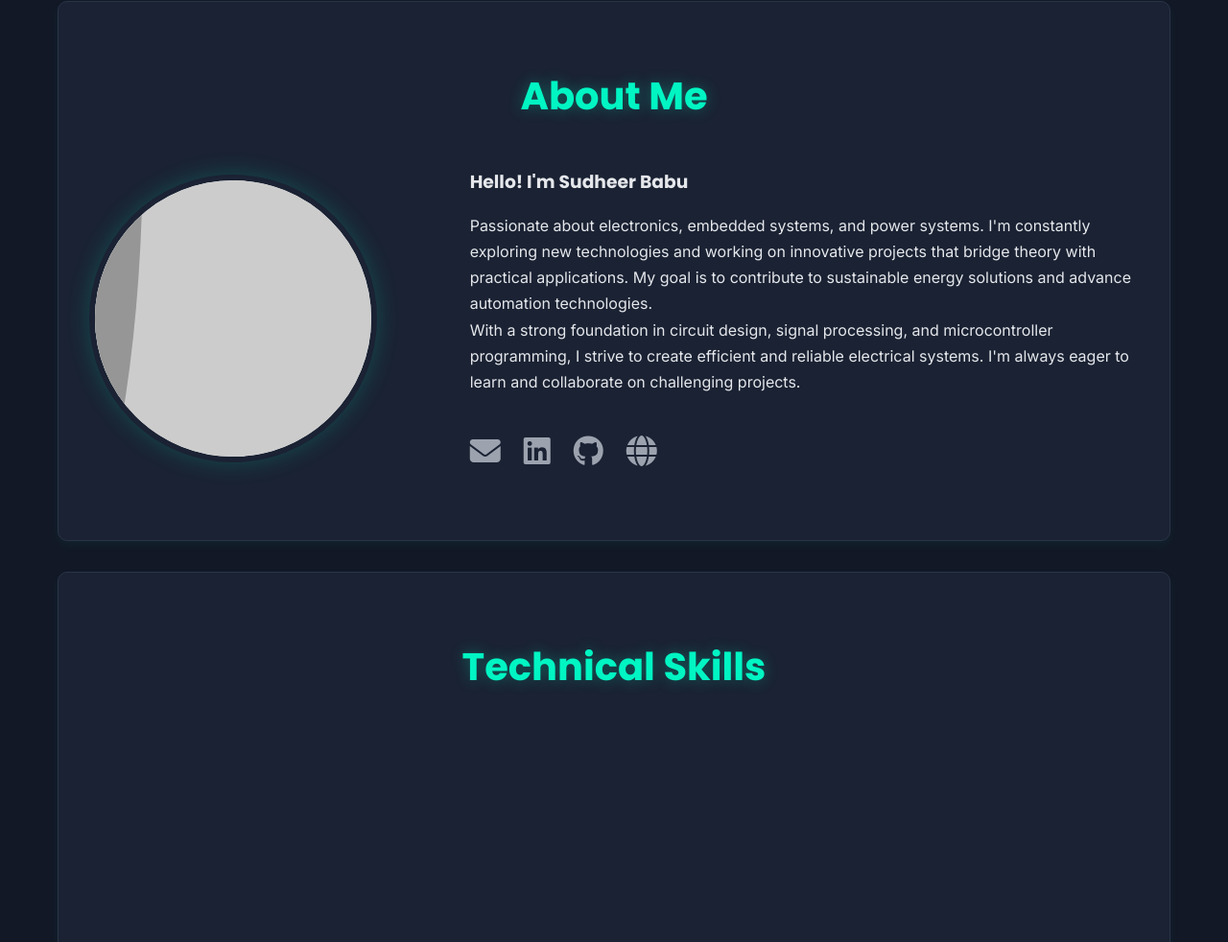
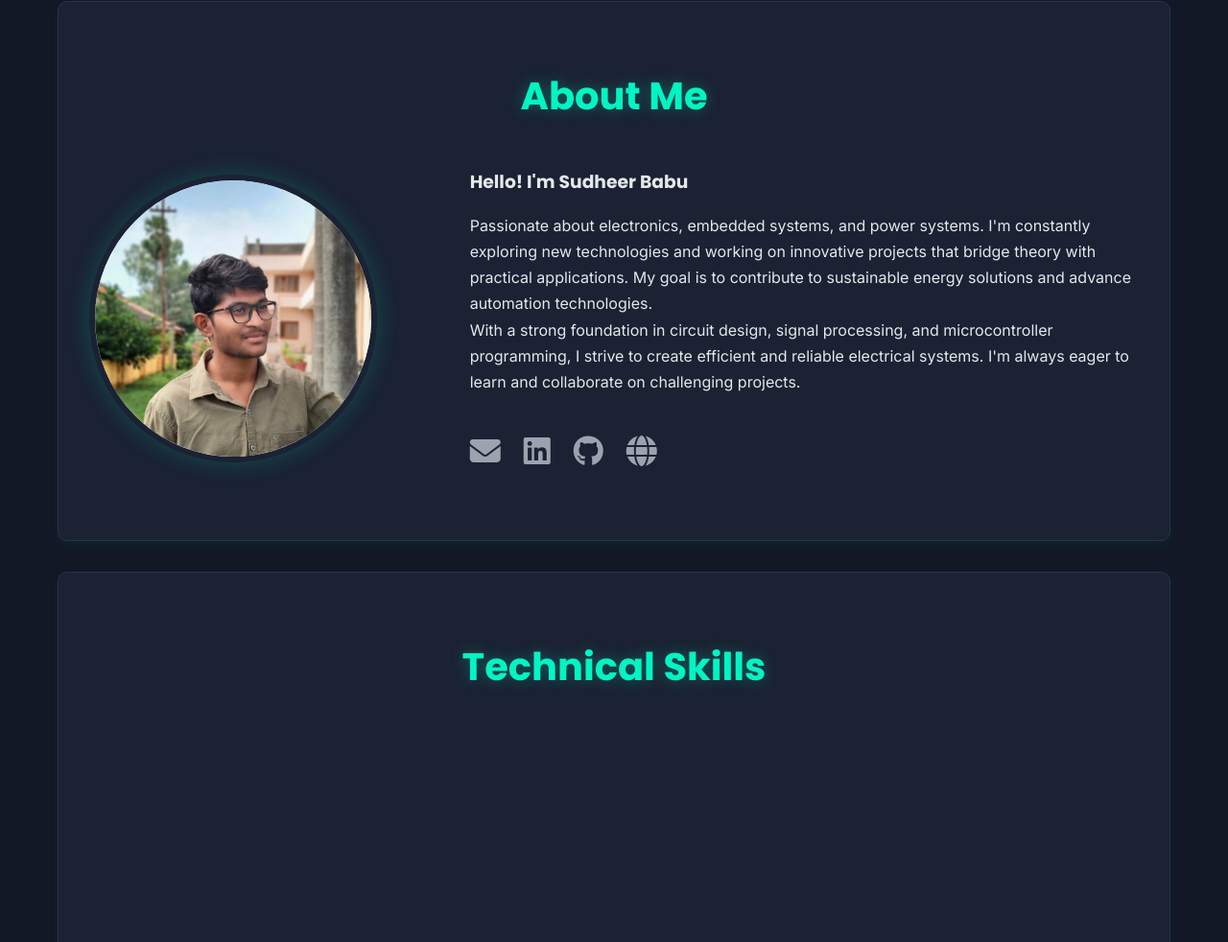
Before and after one commit to sudheerbabu196/portifolio, a plain HTML site: page index.html in a window 1280 px wide. Shown: the part 831-1813 px from the top of the page at 96% size. Drawn offline with Linux system fonts and the light colour scheme; placeholder pictures from the web are drawn by us.

Commit message:
Update index.html

```diff
--- a/index.html
+++ b/index.html
@@ -611,7 +611,7 @@
             <div class="about-content">
                 <div>
                     <!-- TODO: Replace with your actual photo. -->
-                    <img src="https://via.placeholder.com/300/1a2233/00f5c3?text=SB" alt="Sudheer Babu profile picture" class="profile-img">
+                    <img src="sudheer.png" alt="Sudheer Babu profile picture" class="profile-img">
                 </div>
                 <div>
                     <h3>Hello! I'm Sudheer Babu</h3>
```
